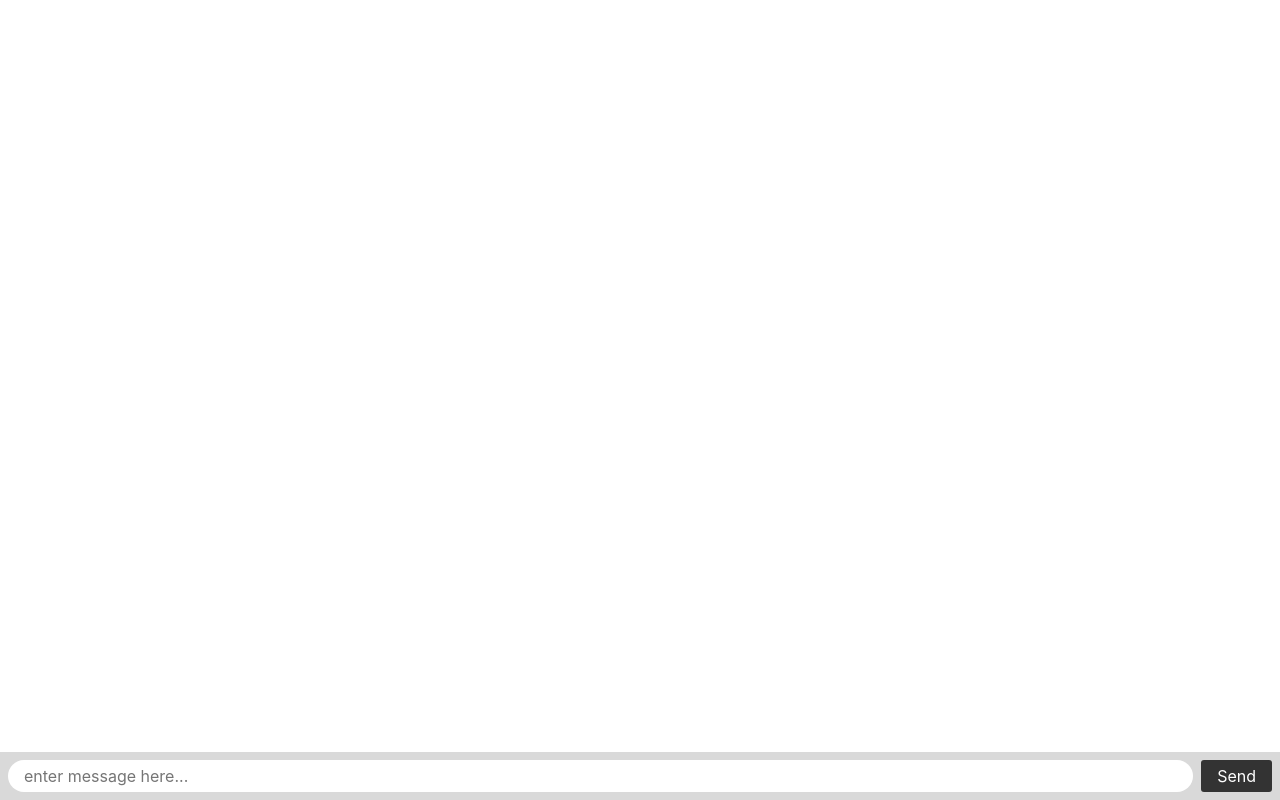
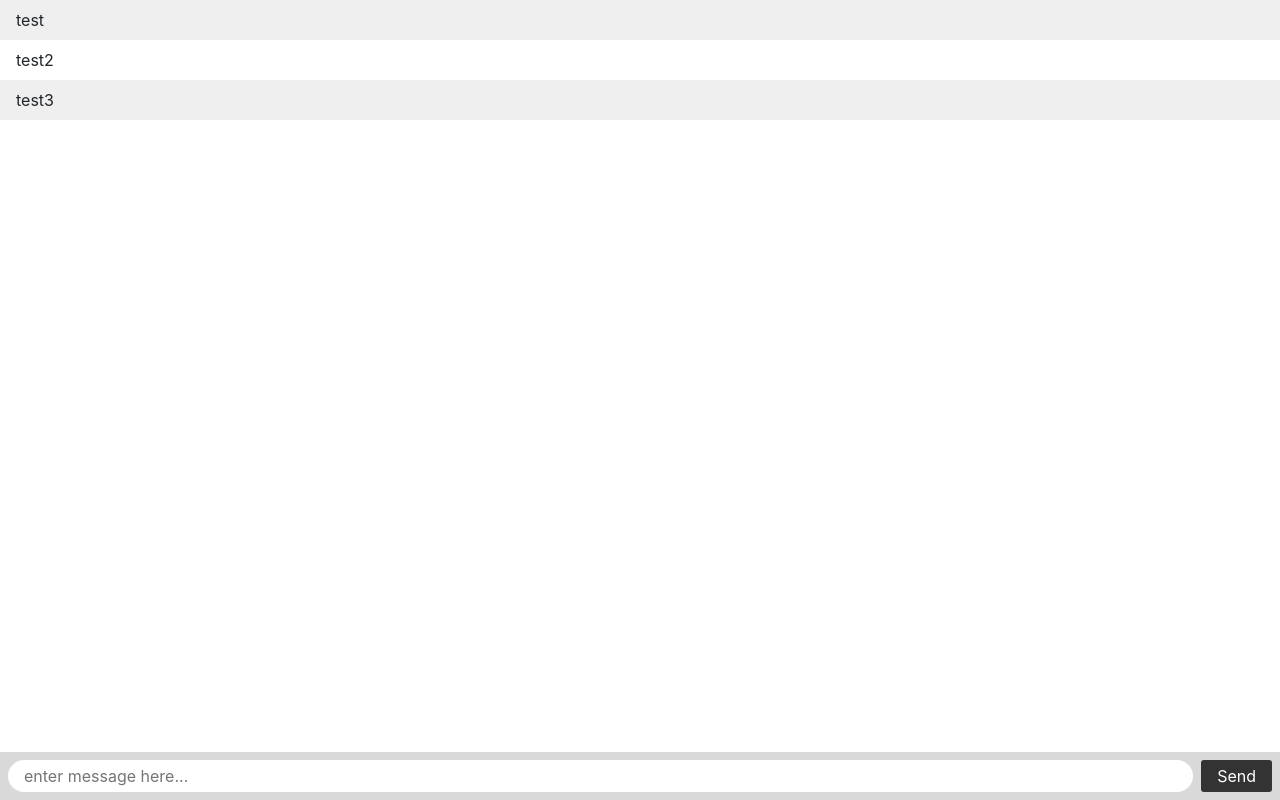
Before and after one commit to Tim-Zebra/ProtoType-aMass-Socket.io-React, a React (Create React App) app in the folder client/: page / in a window 1280 px wide. Built offline with nearby package versions, Linux system fonts and the light colour scheme.

Commit message:
message function displaying on chat

```diff
--- a/client/src/components/MessagesBox.js
+++ b/client/src/components/MessagesBox.js
@@ -4,25 +4,12 @@ import React, { useState, useEffect } from 'react';
 // Styles
 import '../styles/components/MessagesBox.css'
 
-export default function MessagesBox(messagesData) {
-  // functions
-  const printAllMessages = (messages) => {
-    const printMessage = (message) => {
-      return (
-        <li>
-          {message}
-        </li>
-      )
-    }
-    for(let k = 0; k < messages.length; k++) {
-      let message = messages[k];
-      printMessage(message);
-    }
-  };
+export default function MessagesBox({ messagesData }) {
+  console.log('This happened', messagesData);
   return (
     <div>
       <ul id="messages">
-        {printAllMessages(messagesData)}
+        {messagesData.map((message) => <li>{message}</li>)}
       </ul>
     </div>
   );
--- a/client/src/pages/Messenger.js
+++ b/client/src/pages/Messenger.js
@@ -8,13 +8,15 @@ import '../styles/pages/Messenger.css'
 
 export default function Messenger() {
   // set variables
-  const [messagesData, setMessagesData] = useState([]);
+  const [messagesData, setMessagesData] = useState(['test','test2','test3']);
   const [newMessage, setNewMessage] = useState('');
   const handleFormSubmit = (e) => {
     e.preventDefault();
     console.log('message: ', newMessage);
-    setMessagesData([...messagesData, newMessage ]);
+    console.log('Messages Data Pre add: ', messagesData);
+    setMessagesData([...messagesData, newMessage]);
     setNewMessage('');
+    console.log('Messages Data Post add: ', messagesData);
   };
 
   return (
```
